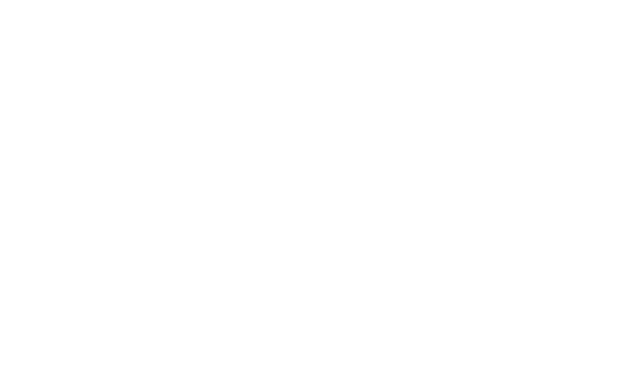
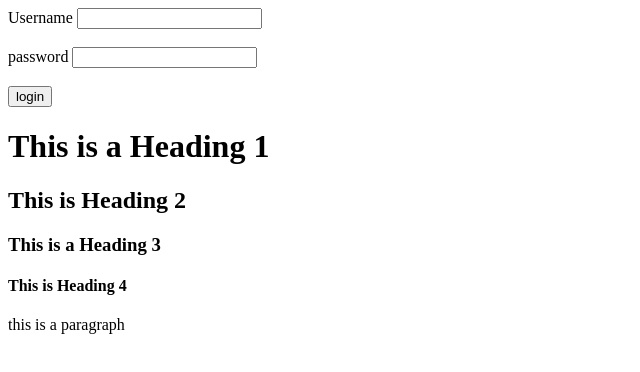
Before and after one commit to Ivankore/Intro-to-html, a plain HTML site: page home.html in a window 1280 px wide. Shown: the whole page, without its empty margins (0-640 px from the left). Drawn offline with Linux system fonts and the light colour scheme.

Commit message:
Edited home page

```diff
--- a/home.html
+++ b/home.html
@@ -6,6 +6,20 @@
     <title>My First page</title>
 </head>
 <body>
+    <form>
+        <Label>Username</Label>
+        <input name="user"><br>
+        <br>
+        <Label>password</Label>
+        <input name="pass"><br>
+        <br>
+        <input type="submit" value="login">
+    </form>
+    <h1>This is a Heading 1</h1>
+    <h2>This is Heading 2</h2>
+    <h3>This is a Heading 3</h3>
+    <h4>This is Heading 4</h4>
+    <p>this is a paragraph</p>
 
 </body>
 </html>
```
